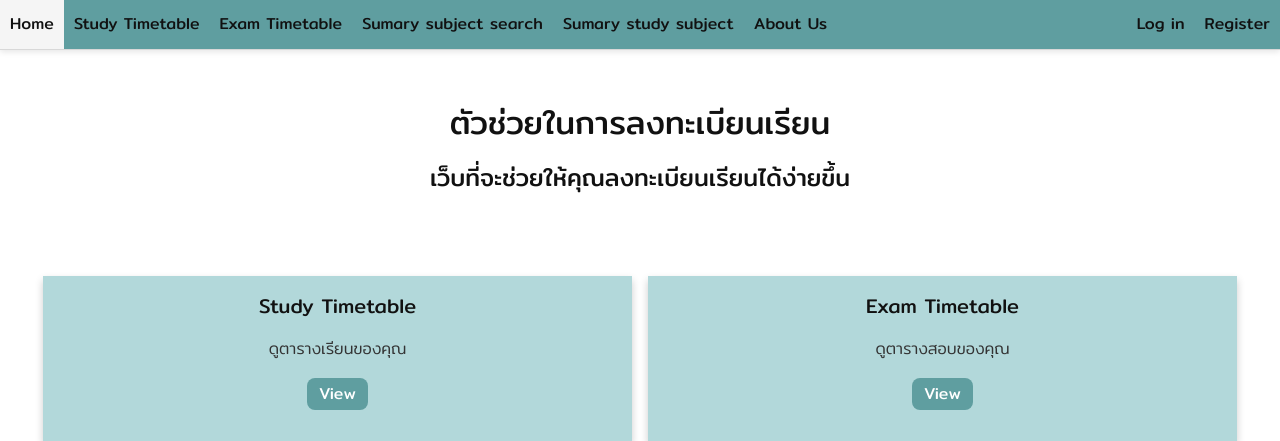
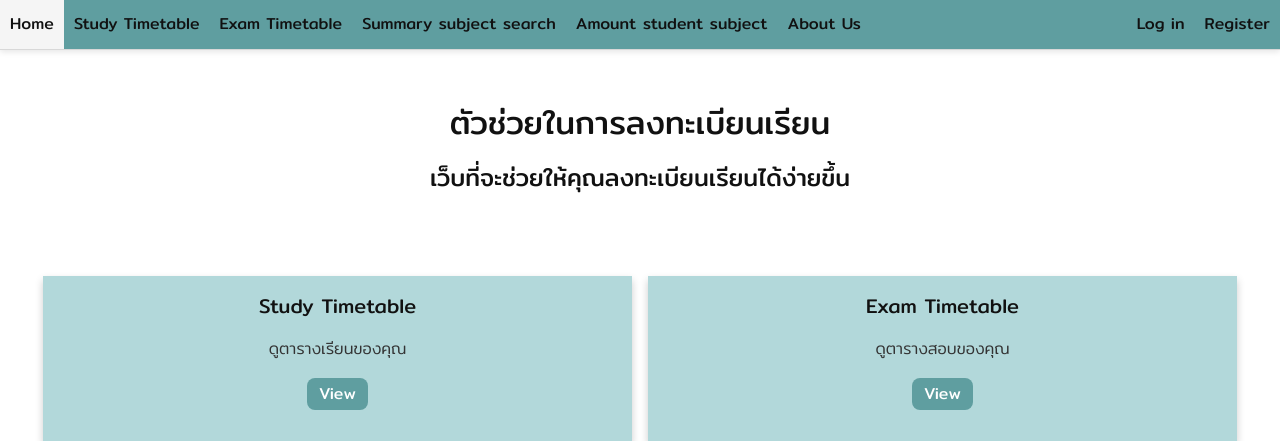
Before and after one commit to Pattanachai-S/SoftDev2_G4_Project, a Django app: page / in a window 1280 px wide. Shown: the top 441 px of the page. Run offline with Django 4.2, Linux system fonts and the light colour scheme.

Commit message:
change name of file

```diff
--- a/mysite/generalApp/templates/generalApp/components/site_header.html
+++ b/mysite/generalApp/templates/generalApp/components/site_header.html
@@ -2,8 +2,8 @@
     <a class="site-header-item" href="{% url 'home' %}">Home</a>
     <a class="site-header-item" href="{% url 'study' %}">Study Timetable</a>
     <a class="site-header-item" href="{% url 'exam' %}">Exam Timetable</a>
-    <a class="site-header-item" href="{% url 'sumary_subject_search' %}">Sumary subject search</a>
-    <a class="site-header-item" href="{% url 'sumary_subject' %}">Sumary study subject</a>
+    <a class="site-header-item" href="{% url 'summary_subject_search' %}">Summary subject search</a>
+    <a class="site-header-item" href="{% url 'summary_subject' %}">Amount student subject</a>
     <a class="site-header-right" href="{% url 'aboutus' %}">About Us</a>
     {% if user.is_authenticated %}
         <a class="site-header-item" href="{% url 'login' %}">{{ user.username }}</a>
--- a/mysite/helpApp/urls.py
+++ b/mysite/helpApp/urls.py
@@ -7,7 +7,7 @@ urlpatterns = [
     path('checksubject', views.checkSubject, name='check'),
     path('settingtimetable', views.settingtable, name='table'),
     path('add_subject', views.add_subject_request, name='add_subject'),
-    path('sumary_subject_search', views.sumary_subject_search, name='sumary_subject_search'),
-    path('sumary_subject', views.sumary_subject, name='sumary_subject'),
+    path('summary_subject_search', views.summary_subject_search, name='summary_subject_search'),
+    path('summary_subject', views.summary_subject, name='summary_subject'),
     path('verify/<int:subject_ID>', views.verify, name='verify'),
 ]
```
Also changed, not shown: mysite/helpApp/views.py (+4 -4 lines), mysite/helpApp/templates/helpApp/summary_subject.html (renamed from mysite/helpApp/templates/helpApp/sumary_subject.html), mysite/helpApp/templates/helpApp/summary_subject_search.html (renamed from mysite/helpApp/templates/helpApp/sumary_subject_search.html).
